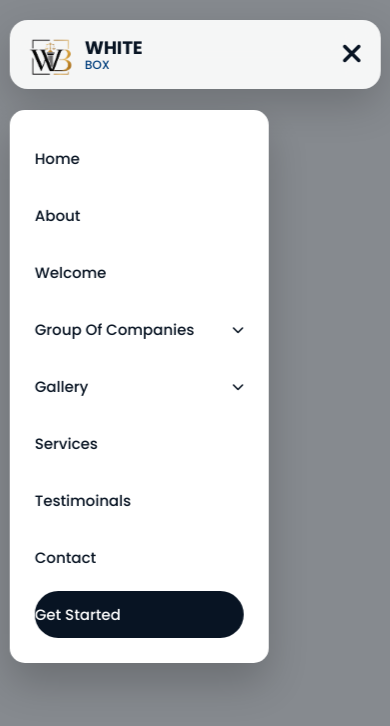
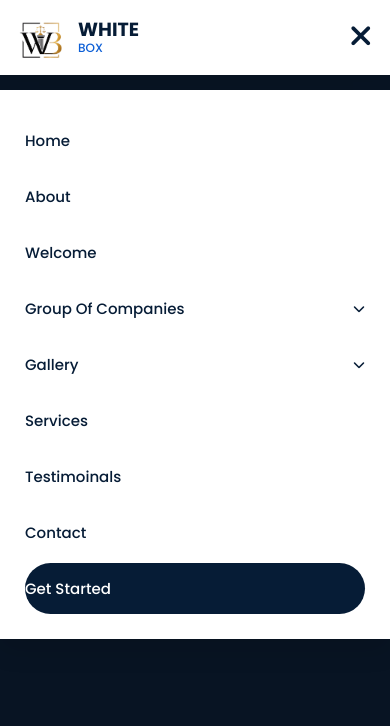
Before and after one commit to tanya0628/White-Box, a plain HTML site: page index.html in a window 390 px wide. Both pictures are taken after a click on the element 350 px from the left and 54 px from the top of the page. Drawn offline with Linux system fonts and the light colour scheme.

Commit message:
Refactor navbar styles and improve responsiveness

```diff
--- a/style.css
+++ b/style.css
@@ -8,7 +8,7 @@ font-family:'Poppins',sans-serif;
 }
 
 body{
-background:#868a8f;
+background:#081423;
 }
 
 a{
@@ -19,76 +19,85 @@ li{
 list-style:none;
 }
 
-/* NAVBAR */
+/*========================
+        NAVBAR
+=========================*/
 
 .navbar{
 
 position:fixed;
-top:20px;
-left:50%;
-transform:translateX(-50%);
-width:95%;
-max-width:1500px;
+top:0;
+left:0;
 
-background:rgba(255,255,255,.92);
-backdrop-filter:blur(15px);
+width:100%;
+height:90px;
 
-padding:14px 35px;
+background:#ffffff;
 
 display:flex;
 justify-content:space-between;
 align-items:center;
 
-border-radius:18px;
+padding:0 70px;
 
-box-shadow:0 15px 40px rgba(0,0,0,.18);
+box-shadow:0 3px 18px rgba(0,0,0,.08);
 
 z-index:9999;
 
+transition:.4s;
+
 }
+
+/*========================
+        BRAND
+=========================*/
 
 .brand{
 
 display:flex;
 align-items:center;
-gap:12px;
+gap:15px;
 
 }
 
 .logo1{
 
-width:70px;
-height:60px;
-/* border-radius:50%; */
+width:58px;
+height:58px;
 object-fit:cover;
 
 }
 
 .logo{
 
-color:#081423;
-font-size:22px;
+display:flex;
+flex-direction:column;
+
+font-size:26px;
 font-weight:700;
+color:#061c36;
+
 line-height:1.1;
 
 }
 
 .logo span{
 
-display:block;
 font-size:14px;
 font-weight:500;
-color:#003f7d;
+color:#0d5fd6;
 
 }
 
-/* MENU */
+/*========================
+        MENU
+=========================*/
 
 .nav-links{
 
 display:flex;
 align-items:center;
-gap:30px;
+gap:28px;
 
 }
 
@@ -100,70 +109,108 @@ position:relative;
 
 .nav-links a{
 
-color:#081423;
 font-size:15px;
 font-weight:500;
-transition:.35s;
+
+color:#061c36;
+
+transition:.3s;
 
 display:flex;
 align-items:center;
-gap:7px;
+gap:6px;
 
 }
 
 .nav-links a:hover{
 
-color:#0a62d0;
+color:#0d5fd6;
 
 }
 
-/* BUTTON */
+/* Underline Animation */
+
+.nav-links>li>a:not(.nav-btn)::after{
+
+content:'';
+
+position:absolute;
+
+left:0;
+bottom:-8px;
+
+width:0;
+height:2px;
+
+background:#0d5fd6;
+
+transition:.35s;
+
+}
+
+.nav-links>li:hover>a::after{
+
+width:100%;
+
+}
+
+/*========================
+        BUTTON
+=========================*/
 
 .nav-btn{
 
-background:#081423;
-color:#fff!important;
+background:#061c36;
 
-padding:12px 28px;
+color:#fff !important;
 
-border-radius:50px;
+padding:13px 28px;
 
-transition:.4s;
+border-radius:40px;
+
+font-weight:600;
+
+transition:.35s;
 
 }
 
 .nav-btn:hover{
 
-background:#0d6efd;
+background:#0d5fd6;
+
 transform:translateY(-3px);
+
+box-shadow:0 10px 25px rgba(13,95,214,.25);
 
 }
 
-/* DROPDOWN */
+/*========================
+      DROPDOWN
+=========================*/
 
 .dropdown-menu{
 
 position:absolute;
 
-top:60px;
+top:65px;
 left:0;
 
 width:320px;
 
 background:#fff;
 
-border-radius:15px;
+border-radius:12px;
 
-overflow:hidden;
-
-box-shadow:0 20px 40px rgba(0,0,0,.15);
+box-shadow:0 20px 40px rgba(0,0,0,.12);
 
 opacity:0;
 visibility:hidden;
 
-transform:translateY(15px);
+transform:translateY(20px);
 
 transition:.35s;
+
+overflow:hidden;
 
 }
 
@@ -171,13 +218,14 @@ transition:.35s;
 
 opacity:1;
 visibility:visible;
+
 transform:translateY(0);
 
 }
 
 .dropdown-menu li{
 
-border-bottom:1px solid #eee;
+border-bottom:1px solid #f1f1f1;
 
 }
 
@@ -189,20 +237,23 @@ border:none;
 
 .dropdown-menu a{
 
-padding:15px 18px;
 display:block;
+
+padding:15px 20px;
+
 font-size:14px;
+
+color:#061c36;
 
 }
 
 .dropdown-menu a:hover{
 
-background:#081423;
+background:#061c36;
+
 color:#fff;
 
 }
-
-/* ICON */
 
 .dropdown i{
 
@@ -218,20 +269,33 @@ transform:rotate(180deg);
 
 }
 
-/* MENU BUTTON */
+/*========================
+     MENU BUTTON
+=========================*/
 
 .menu-btn{
 
 display:none;
-font-size:28px;
-color:#081423;
+
+font-size:30px;
+
+color:#061c36;
+
 cursor:pointer;
 
 }
 
-/* MOBILE */
+/*========================
+      RESPONSIVE
+=========================*/
 
-@media(max-width:1100px){
+@media(max-width:1150px){
+
+.navbar{
+
+padding:0 25px;
+
+}
 
 .menu-btn{
 
@@ -246,9 +310,11 @@ position:absolute;
 top:90px;
 left:0;
 
-width:70%;
+width:100%;
 
 background:#fff;
+
+display:none;
 
 flex-direction:column;
 
@@ -256,39 +322,15 @@ align-items:flex-start;
 
 padding:25px;
 
-gap:10px;
+gap:5px;
 
-border-radius:15px;
-
-box-shadow:0 20px 40px rgba(0,0,0,.2);
-
-display:none;
+box-shadow:0 10px 25px rgba(0,0,0,.12);
 
 }
 
 .nav-links.active{
 
 display:flex;
-
-animation:slide .35s ease;
-
-}
-
-@keyframes slide{
-
-from{
-
-opacity:0;
-transform:translateY(-20px);
-
-}
-
-to{
-
-opacity:1;
-transform:translateY(0);
-
-}
 
 }
 
@@ -301,7 +343,8 @@ width:100%;
 .nav-links a{
 
 width:100%;
-padding:12px 0;
+
+padding:14px 0;
 
 justify-content:space-between;
 
@@ -312,19 +355,20 @@ justify-content:space-between;
 position:static;
 
 opacity:1;
+
 visibility:visible;
 
 transform:none;
 
+display:none;
+
 box-shadow:none;
 
-background:#f6f8fb;
+width:100%;
+
+background:#f8f9fb;
 
 margin-top:10px;
-
-display:none;
-
-width:100%;
 
 }
 
@@ -337,7 +381,7 @@ display:block;
 .nav-btn{
 
 width:100%;
-text-align:center;
+
 justify-content:center;
 
 }
@@ -346,9 +390,17 @@ justify-content:center;
 
 @media(max-width:600px){
 
+.navbar{
+
+height:75px;
+
+padding:0 18px;
+
+}
+
 .logo{
 
-font-size:18px;
+font-size:19px;
 
 }
 
@@ -365,10 +417,4 @@ height:45px;
 
 }
 
-.navbar{
-
-padding:12px 18px;
-
 }
-
-}
```
